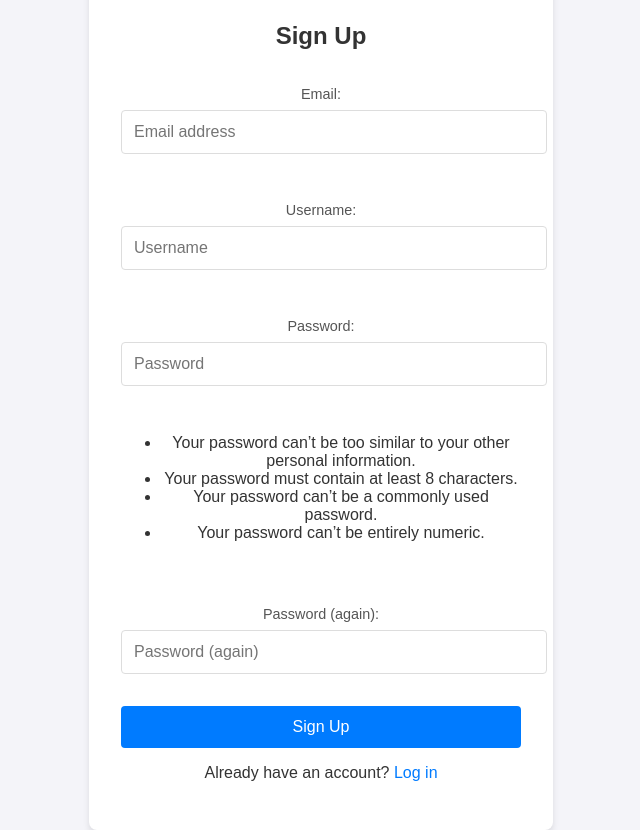
After one commit to PiyushJain045/WallE_ChatBot, a Django app: page /accounts/signup/ in a window 1280 px wide. The commit adds this page. Shown: the whole page, without its empty margins (319-959 px from the left). Run offline with Django 5.2, Linux system fonts and the light colour scheme.

```diff
--- a/ChatBot/urls.py
+++ b/ChatBot/urls.py
@@ -21,4 +21,5 @@
 urlpatterns = [
     path("admin/", admin.site.urls),
     path("", include('ChatBot_App.urls')),
+    path('accounts/', include('allauth.urls')),
 ]
--- a/ChatBot_App/static/css/chat.css
+++ b/ChatBot_App/static/css/chat.css
@@ -2551,7 +2551,10 @@
 
   .chat-div {
     scrollbar-width: none; /* Corrected from 'None' to 'none' */
-    border: 9px solid #000; /* Added 'solid' to define border style */
+    border: 9px solid rgba(0, 0, 0, 0.3);
+    border-radius: 15px;
+    /* backdrop-filter: blur(10px); */
+    box-shadow: 0 4px 8px rgba(0, 0, 0, 0.2);
     width: 1044px;
     height: 700px;
     margin-top: -557px;
--- a/ChatBot_App/static/css/home.css
+++ b/ChatBot_App/static/css/home.css
@@ -2166,13 +2166,14 @@
     mix-blend-mode: difference;
     background-color: #30303000;
     width: 466px;
-    margin-top: 294px;
-    margin-left: 506px;
+    margin-top: 320px;
+    margin-left: 600px;
     padding-right: 9px;
     font-family: Inconsolata, monospace;
     font-size: 57px;
     transition: opacity .2s cubic-bezier(.6, -.28, .735, .045), opacity .2s;
     box-shadow: 0 2px 5px #0003;
+    text-align: center;
   }
 
   .bg-div {
--- /dev/null
+++ b/ChatBot_App/static/css/overright.css
@@ -0,0 +1,124 @@
+/* General Styles */
+body {
+    font-family: 'Arial', sans-serif;
+    background-color: #f4f4f9;
+    color: #333;
+    margin: 0;
+    padding: 0;
+    display: flex;
+    justify-content: center;
+    align-items: center;
+    height: 100vh;
+}
+
+.container {
+    background-color: #fff;
+    padding: 2rem;
+    border-radius: 8px;
+    box-shadow: 0 4px 6px rgba(0, 0, 0, 0.1);
+    width: 100%;
+    max-width: 400px;
+    text-align: center;
+}
+
+h1 {
+    font-size: 2rem;
+    margin-bottom: 1.5rem;
+    color: #333;
+}
+
+/* Form Styles */
+form {
+    display: flex;
+    flex-direction: column;
+}
+
+form p {
+    margin-bottom: 1rem;
+}
+
+form label {
+    font-size: 0.9rem;
+    color: #555;
+    margin-bottom: 0.5rem;
+    display: block;
+}
+
+form input[type="text"],
+form input[type="email"],
+form input[type="password"] {
+    width: 100%;
+    padding: 0.75rem;
+    border: 1px solid #ddd;
+    border-radius: 4px;
+    font-size: 1rem;
+    margin-bottom: 1rem;
+    transition: border-color 0.3s ease;
+}
+
+form input[type="text"]:focus,
+form input[type="email"]:focus,
+form input[type="password"]:focus {
+    border-color: #007bff;
+    outline: none;
+}
+
+form button {
+    background-color: #007bff;
+    color: #fff;
+    padding: 0.75rem;
+    border: none;
+    border-radius: 4px;
+    font-size: 1rem;
+    cursor: pointer;
+    transition: background-color 0.3s ease;
+}
+
+form button:hover {
+    background-color: #0056b3;
+}
+
+/* Link Styles */
+a {
+    color: #007bff;
+    text-decoration: none;
+    transition: color 0.3s ease;
+}
+
+a:hover {
+    color: #0056b3;
+}
+
+/* Messages */
+.messages {
+    margin-bottom: 1.5rem;
+}
+
+.messages .error {
+    color: #dc3545;
+    background-color: #f8d7da;
+    border-color: #f5c6cb;
+    padding: 0.75rem;
+    border-radius: 4px;
+    margin-bottom: 1rem;
+}
+
+.messages .success {
+    color: #28a745;
+    background-color: #d4edda;
+    border-color: #c3e6cb;
+    padding: 0.75rem;
+    border-radius: 4px;
+    margin-bottom: 1rem;
+}
+
+/* Additional Links */
+.additional-links {
+    margin-top: 1.5rem;
+    font-size: 0.9rem;
+}
+
+.additional-links a {
+    display: block;
+    margin-bottom: 0.5rem;
+}
--- a/ChatBot_App/views.py
+++ b/ChatBot_App/views.py
@@ -1,5 +1,4 @@
-from django.shortcuts import render, redirect, get_object_or_404
-from django.http import HttpResponse, JsonResponse
+from django.shortcuts import render
 from django.views import View
 import markdown
 
--- /dev/null
+++ b/templates/account/signup.html
@@ -0,0 +1,15 @@
+{% extends "base.html" %}
+
+{% block title %}Sign Up{% endblock %}
+
+{% block content %}
+<div class="container">
+    <h2>Sign Up</h2>
+    <form method="post">
+        {% csrf_token %}
+        {{ form.as_p }}
+        <button type="submit" class="btn">Sign Up</button>
+    </form>
+    <p>Already have an account? <a href="{% url 'account_login' %}">Log in</a></p>
+</div>
+{% endblock %}
--- /dev/null
+++ b/templates/base.html
@@ -0,0 +1,20 @@
+{% load static %}
+<!DOCTYPE html>
+<html lang="en">
+<head>
+    <meta charset="UTF-8">
+    <meta name="viewport" content="width=device-width, initial-scale=1.0">
+    <title>{% block title %}Django Allauth{% endblock %}</title>
+    <link rel="stylesheet" href="{% static 'css/overright.css' %}">
+</head>
+<body>
+    <nav>
+<!--        <a href="{% url 'account_login' %}">Login</a> |
+        <a href="{% url 'account_signup' %}">Signup</a> |
+        <a href="{% url 'account_logout' %}">Logout</a> -->
+    </nav>
+    <div class="content">
+        {% block content %}{% endblock %}
+    </div>
+</body>
+</html>
```
Also changed, not shown: ChatBot/settings.py (+19 -2 lines), ChatBot_App/templates/chat.html (+3 -32 lines), ChatBot_App/templates/home.html (+9 -3 lines), templates/account/login.html (added, +13 -0 lines), templates/account/logout.html (added, +14 -0 lines), db.sqlite3.
